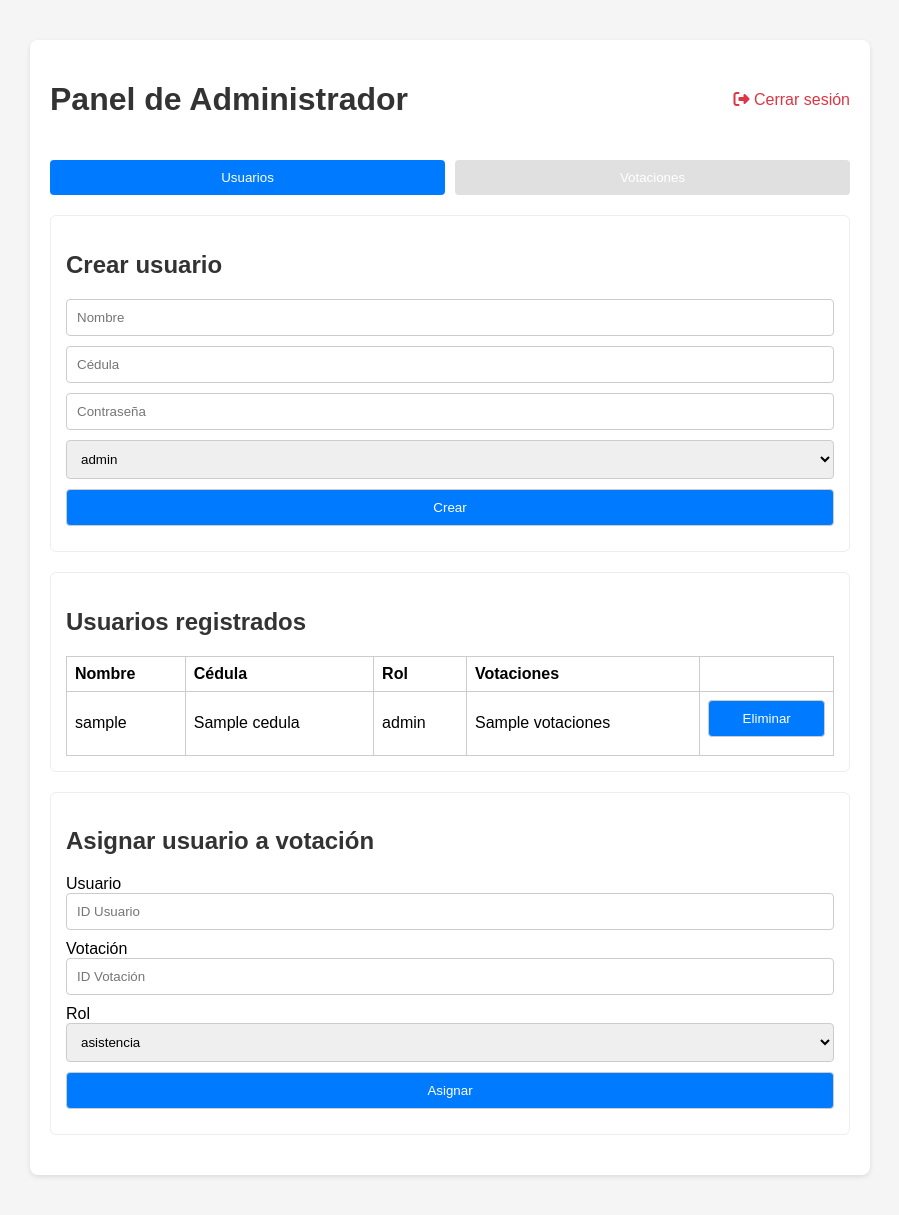
After one commit to AdminBVG/PROYECTOS-PY, a Flask app: template templates/panel_admin.html in a window 1280 px wide. The commit adds this page. Shown: the whole page, without its empty margins (190-1089 px from the left). Run offline with Flask 3, Linux system fonts and the light colour scheme; the template is opened without the code that fills it: most values are stand-ins (such as "Sample title", 1, 10 or a date in 2020).

Commit message:
feat: improve admin and attendance panels

```diff
--- a/app.py
+++ b/app.py
@@ -113,11 +113,27 @@ def panel_redirect():
 @login_required
 @requires_role('admin')
 def panel_admin():
+    """Panel principal del administrador con secciones de usuarios y votaciones."""
     conn = get_conn()
-    users = conn.execute('SELECT id, username, role FROM users').fetchall()
-    votaciones = conn.execute('SELECT * FROM votaciones').fetchall()
+    users = conn.execute('''
+        SELECT u.id, u.username, u.cedula, u.role,
+               COALESCE(GROUP_CONCAT(v.nombre, ', '), '') AS votaciones
+        FROM users u
+        LEFT JOIN votacion_usuarios vu ON vu.user_id = u.id
+        LEFT JOIN votaciones v ON v.id = vu.votacion_id
+        GROUP BY u.id
+    ''').fetchall()
+    votaciones = conn.execute('''
+        SELECT v.id, v.nombre, v.fecha,
+               COUNT(DISTINCT p.id) AS num_preguntas,
+               COUNT(DISTINCT CASE WHEN vu.rol = 'asistencia' THEN vu.user_id END) AS asistentes
+        FROM votaciones v
+        LEFT JOIN preguntas p ON p.votacion_id = v.id
+        LEFT JOIN votacion_usuarios vu ON vu.votacion_id = v.id
+        GROUP BY v.id
+    ''').fetchall()
     conn.close()
-    return render_template('admin_panel.html', users=users, votaciones=votaciones)
+    return render_template('panel_admin.html', users=users, votaciones=votaciones)
 
 @app.route('/panel_asistencia')
 @login_required
@@ -148,32 +164,78 @@ def panel_votacion():
 @app.route('/admin/create_user', methods=['POST'])
 @requires_role('admin')
 def admin_create_user():
+    """Crea un nuevo usuario con rol y cédula."""
     username = request.form.get('username')
     password = request.form.get('password')
     role = request.form.get('role')
+    cedula = request.form.get('cedula')
     conn = get_conn()
     try:
-        conn.execute('INSERT INTO users (username, password, role) VALUES (?,?,?)',
-                     (username, generate_password_hash(password), role))
+        conn.execute(
+            'INSERT INTO users (username, password, role, cedula) VALUES (?,?,?,?)',
+            (username, generate_password_hash(password), role, cedula)
+        )
         conn.commit()
     except sqlite3.IntegrityError:
-        users = conn.execute('SELECT id, username, role FROM users').fetchall()
-        votaciones = conn.execute('SELECT * FROM votaciones').fetchall()
+        users = conn.execute('''
+            SELECT u.id, u.username, u.cedula, u.role,
+                   COALESCE(GROUP_CONCAT(v.nombre, ', '), '') AS votaciones
+            FROM users u
+            LEFT JOIN votacion_usuarios vu ON vu.user_id = u.id
+            LEFT JOIN votaciones v ON v.id = vu.votacion_id
+            GROUP BY u.id
+        ''').fetchall()
+        votaciones = conn.execute('''
+            SELECT v.id, v.nombre, v.fecha,
+                   COUNT(DISTINCT p.id) AS num_preguntas,
+                   COUNT(DISTINCT CASE WHEN vu.rol = 'asistencia' THEN vu.user_id END) AS asistentes
+            FROM votaciones v
+            LEFT JOIN preguntas p ON p.votacion_id = v.id
+            LEFT JOIN votacion_usuarios vu ON vu.votacion_id = v.id
+            GROUP BY v.id
+        ''').fetchall()
         conn.close()
-        return render_template('admin_panel.html', users=users, votaciones=votaciones,
-                               error='Nombre de usuario ya existe')
+        return render_template('panel_admin.html', users=users, votaciones=votaciones,
+                               error='Usuario o cédula ya existe')
+    conn.close()
+    return redirect(url_for('panel_admin'))
+
+@app.route('/admin/delete_user/<int:user_id>', methods=['POST'])
+@requires_role('admin')
+def admin_delete_user(user_id):
+    """Elimina un usuario por ID."""
+    conn = get_conn()
+    conn.execute('DELETE FROM users WHERE id = ?', (user_id,))
+    conn.execute('DELETE FROM votacion_usuarios WHERE user_id = ?', (user_id,))
+    conn.commit()
     conn.close()
     return redirect(url_for('panel_admin'))
 
 @app.route('/admin/create_votacion', methods=['POST'])
 @requires_role('admin')
 def admin_create_votacion():
+    """Crea una votación con fecha opcional y preguntas."""
     nombre = request.form.get('nombre')
+    fecha = request.form.get('fecha') or None
+    preguntas_raw = request.form.get('preguntas', '')
     conn = get_conn()
     cur = conn.cursor()
-    cur.execute('INSERT INTO votaciones (nombre) VALUES (?)', (nombre,))
+    cur.execute('INSERT INTO votaciones (nombre, fecha) VALUES (?, ?)', (nombre, fecha))
     votacion_id = cur.lastrowid
-    cur.execute('INSERT INTO preguntas (votacion_id, texto) VALUES (?, ?)', (votacion_id, 'Pregunta 1'))
+
+    for line in preguntas_raw.splitlines():
+        line = line.strip()
+        if not line:
+            continue
+        if '|' in line:
+            q_text, opciones = line.split('|', 1)
+        else:
+            q_text, opciones = line, ''
+        cur.execute('INSERT INTO preguntas (votacion_id, texto) VALUES (?, ?)', (votacion_id, q_text.strip()))
+        pregunta_id = cur.lastrowid
+        for opt in [o.strip() for o in opciones.split(',') if o.strip()]:
+            cur.execute('INSERT INTO opciones (pregunta_id, texto) VALUES (?, ?)', (pregunta_id, opt))
+
     conn.commit()
     conn.close()
     return redirect(url_for('panel_admin'))
--- a/static/css/style.css
+++ b/static/css/style.css
@@ -74,6 +74,50 @@ ul {
     margin-bottom: 15px;
 }
 
+/* Tabs */
+.tabs {
+    display: flex;
+    gap: 10px;
+    margin-bottom: 20px;
+}
+
+.tabs button {
+    flex: 1;
+    padding: 10px;
+    background: #e0e0e0;
+    border: none;
+    cursor: pointer;
+}
+
+.tabs button.active {
+    background: #007bff;
+    color: #fff;
+}
+
+.tab-section.hidden {
+    display: none;
+}
+
+table {
+    width: 100%;
+    border-collapse: collapse;
+}
+
+table th, table td {
+    border: 1px solid #ccc;
+    padding: 8px;
+    text-align: left;
+}
+
+.import, .actions, .filters {
+    margin-bottom: 10px;
+}
+
+canvas {
+    max-width: 100%;
+    margin-top: 15px;
+}
+
 @media (max-width: 600px) {
     .container {
         margin: 10px;
--- /dev/null
+++ b/templates/panel_admin.html
@@ -0,0 +1,126 @@
+{% extends "base.html" %}
+{% block title %}Panel administrador{% endblock %}
+{% block content %}
+<header class="header">
+  <h1>Panel de Administrador</h1>
+  <a class="logout" href="{{ url_for('logout') }}"><i class="fas fa-sign-out-alt"></i> Cerrar sesión</a>
+</header>
+
+<nav class="tabs">
+  <button data-tab="usuarios" class="active">Usuarios</button>
+  <button data-tab="votaciones">Votaciones</button>
+</nav>
+
+<section id="usuarios" class="tab-section">
+  <div class="card">
+    <h2>Crear usuario</h2>
+    {% if error %}<p class="error">{{ error }}</p>{% endif %}
+    <form method="post" action="{{ url_for('admin_create_user') }}">
+      <input type="text" name="username" placeholder="Nombre" required>
+      <input type="text" name="cedula" placeholder="Cédula" required>
+      <input type="password" name="password" placeholder="Contraseña" required>
+      <select name="role">
+        <option value="admin">admin</option>
+        <option value="asistencia">asistencia</option>
+        <option value="votante">votante</option>
+      </select>
+      <button type="submit">Crear</button>
+    </form>
+  </div>
+
+  <div class="card">
+    <h2>Usuarios registrados</h2>
+    <table>
+      <thead>
+        <tr>
+          <th>Nombre</th>
+          <th>Cédula</th>
+          <th>Rol</th>
+          <th>Votaciones</th>
+          <th></th>
+        </tr>
+      </thead>
+      <tbody>
+        {% for u in users %}
+        <tr>
+          <td>{{ u['username'] }}</td>
+          <td>{{ u['cedula'] or '' }}</td>
+          <td>{{ u['role'] }}</td>
+          <td>{{ u['votaciones'] or '' }}</td>
+          <td>
+            <form method="post" action="{{ url_for('admin_delete_user', user_id=u['id']) }}" onsubmit="return confirm('¿Eliminar usuario?');">
+              <button type="submit">Eliminar</button>
+            </form>
+          </td>
+        </tr>
+        {% endfor %}
+      </tbody>
+    </table>
+  </div>
+
+  <div class="card">
+    <h2>Asignar usuario a votación</h2>
+    <form method="post" action="{{ url_for('admin_asignar') }}">
+      <label>Usuario</label>
+      <input type="number" name="user_id" placeholder="ID Usuario" required>
+      <label>Votación</label>
+      <input type="number" name="votacion_id" placeholder="ID Votación" required>
+      <label>Rol</label>
+      <select name="rol">
+        <option value="asistencia">asistencia</option>
+        <option value="votante">votante</option>
+      </select>
+      <button type="submit">Asignar</button>
+    </form>
+  </div>
+</section>
+
+<section id="votaciones" class="tab-section hidden">
+  <div class="card">
+    <h2>Crear votación</h2>
+    <form method="post" action="{{ url_for('admin_create_votacion') }}">
+      <input type="text" name="nombre" placeholder="Nombre de votación" required>
+      <input type="date" name="fecha">
+      <textarea name="preguntas" placeholder="Preguntas (una por línea; opcionalmente separe opciones con | y comas)"></textarea>
+      <button type="submit">Crear</button>
+    </form>
+  </div>
+
+  <div class="card">
+    <h2>Votaciones</h2>
+    <table>
+      <thead>
+        <tr>
+          <th>Nombre</th>
+          <th>Fecha</th>
+          <th># Preguntas</th>
+          <th>Asistentes asignados</th>
+        </tr>
+      </thead>
+      <tbody>
+        {% for v in votaciones %}
+        <tr>
+          <td>{{ v['nombre'] }}</td>
+          <td>{{ v['fecha'] or '' }}</td>
+          <td>{{ v['num_preguntas'] }}</td>
+          <td>{{ v['asistentes'] }}</td>
+        </tr>
+        {% endfor %}
+      </tbody>
+    </table>
+  </div>
+</section>
+
+<script>
+const tabs = document.querySelectorAll('.tabs button');
+const sections = document.querySelectorAll('.tab-section');
+tabs.forEach(btn => {
+  btn.addEventListener('click', () => {
+    tabs.forEach(b=>b.classList.remove('active'));
+    sections.forEach(s=>s.classList.add('hidden'));
+    btn.classList.add('active');
+    document.getElementById(btn.dataset.tab).classList.remove('hidden');
+  });
+});
+</script>
+{% endblock %}
```
Also changed, not shown: db_init.py (+24 -1 lines), static/js/asistencia.js (+73 -12 lines), templates/admin_panel.html (deleted, +0 -62 lines), templates/asistencia_panel.html (+22 -4 lines), README.md.
